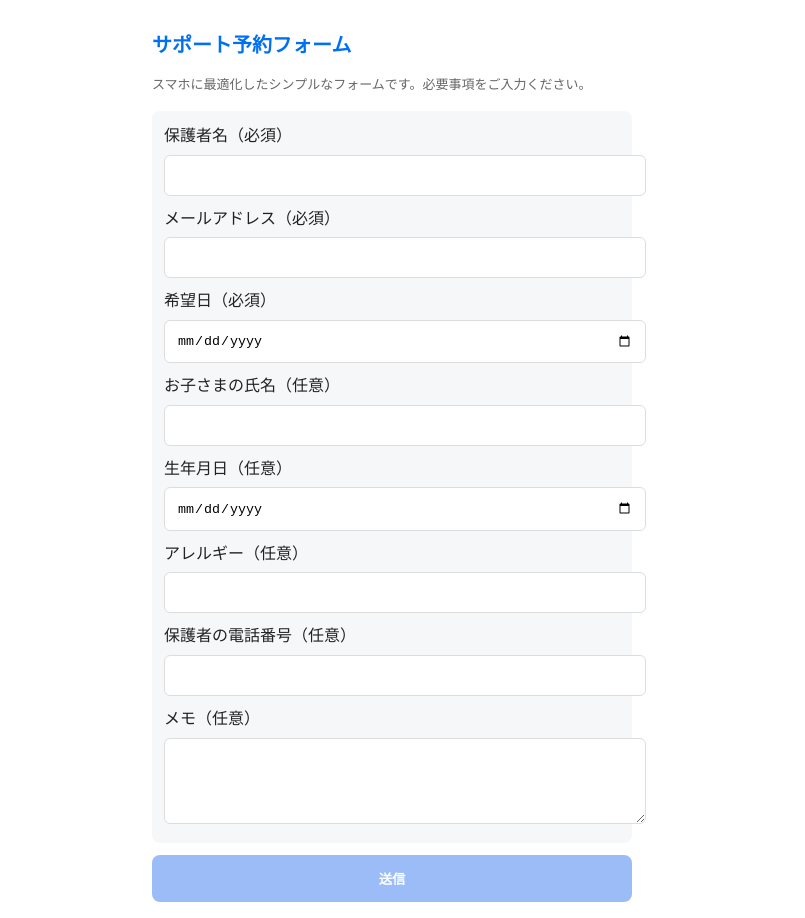
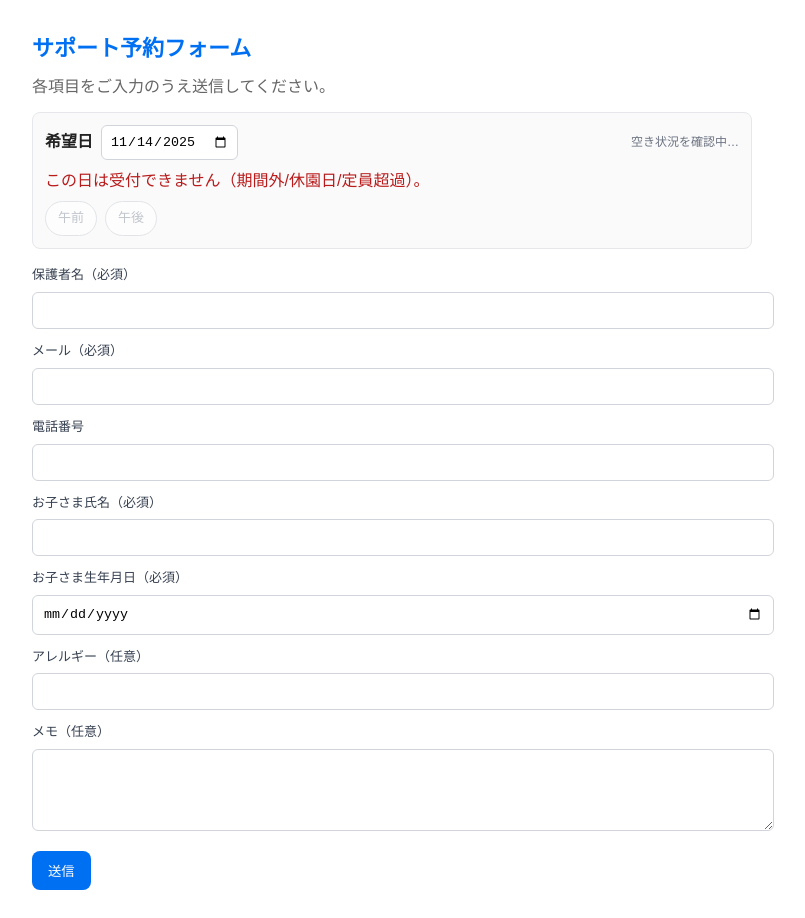
Before and after one commit to le-watanabe-y/support-you-yoro-reservation-clean, a Next.js app: page / in a window 1280 px wide. Shown: the whole page, without its empty margins (248-1053 px from the left). Built offline with nearby package versions, Linux system fonts and the light colour scheme; no server answers.

Commit message:
Update page.tsx

```diff
--- a/app/page.tsx
+++ b/app/page.tsx
@@ -1,48 +1,58 @@
 "use client";
-import { useEffect, useState } from "react";
 
-type FormState = {
-  guardianName: string;
+import { useEffect, useMemo, useState } from "react";
+
+type Availability = {
+  ok: boolean;
+  date: string;
+  left: { total: number; am: number; pm: number };
+  available: { am: boolean; pm: boolean };
+  canReserve: boolean;
+};
+
+type Form = {
+  guardian_name: string;
   email: string;
-  preferredDate: string; // YYYY-MM-DD
+  guardian_phone: string;
+  child_name: string;
+  child_birthdate: string; // YYYY-MM-DD
+  child_allergy: string;
+  date: string; // YYYY-MM-DD
+  period: "am" | "pm" | "";
   notes: string;
-  childName?: string;
-  childBirthdate?: string; // YYYY-MM-DD
-  childAllergy?: string;
-  guardianPhone?: string;
 };
 
 export default function Home() {
-  const [form, setForm] = useState<FormState>({
-    guardianName: "",
+  const today = useMemo(() => new Date().toISOString().slice(0, 10), []);
+  const [form, setForm] = useState<Form>({
+    guardian_name: "",
     email: "",
-    preferredDate: "",
+    guardian_phone: "",
+    child_name: "",
+    child_birthdate: "",
+    child_allergy: "",
+    date: today,
+    period: "",
     notes: "",
   });
-  const [status, setStatus] = useState<"idle" | "saving" | "done" | "error">("idle");
-  const [message, setMessage] = useState<string>("");
+  const [avail, setAvail] = useState<Availability | null>(null);
+  const [status, setStatus] = useState<"idle" | "checking" | "saving" | "done" | "error">("idle");
+  const [message, setMessage] = useState("");
 
-  // 定員情報
-  const [remaining, setRemaining] = useState<number | null>(null);
-  const [capacity, setCapacity] = useState<number | null>(null);
-  const [loadingCap, setLoadingCap] = useState(false);
+  // 空き状況を取得
+  useEffect(() => {
+    if (!form.date) return;
+    setStatus("checking");
+    fetch(`/api/availability?date=${form.date}`)
+      .then((r) => r.json())
+      .then((j) => setAvail(j))
+      .catch(() => setAvail(null))
+      .finally(() => setStatus("idle"));
+  }, [form.date]);
 
-  useEffect(() => {
-    const load = async () => {
-      setRemaining(null);
-      setCapacity(null);
-      if (!form.preferredDate) return;
-      setLoadingCap(true);
-      const res = await fetch(`/api/capacity?date=${form.preferredDate}`, { cache: "no-store" });
-      const json = await res.json();
-      if (json?.ok) {
-        setCapacity(json.capacity);
-        setRemaining(json.remaining);
+  function set<K extends keyof Form>(key: K, v: Form[K]) {
+    setForm((f) => ({ ...f, [key]: v }));
   }
-      setLoadingCap(false);
-    };
-    load();
-  }, [form.preferredDate]);
 
   async function onSubmit(e: React.FormEvent) {
     e.preventDefault();
@@ -60,133 +70,179 @@ export default function Home() {
 
       setStatus("done");
       setMessage(`送信しました。受付番号: ${json.id ?? "—"}`);
-      setForm({ guardianName: "", email: "", preferredDate: "", notes: "" });
-      setRemaining(null);
-      setCapacity(null);
+      // 初期化
+      setForm((f) => ({
+        ...f,
+        guardian_name: "",
+        email: "",
+        guardian_phone: "",
+        child_name: "",
+        child_birthdate: "",
+        child_allergy: "",
+        period: "",
+        notes: "",
+      }));
+      // 空き状況更新
+      const r = await fetch(`/api/availability?date=${form.date}`);
+      setAvail(await r.json());
     } catch (err: any) {
       setStatus("error");
       setMessage(err?.message ?? "送信に失敗しました");
     }
   }
 
-  const canSubmit =
-    form.guardianName && form.email && form.preferredDate && (remaining ?? 1) > 0 && status !== "saving";
+  const amDisabled =
+    !avail?.ok || !avail?.canReserve || avail?.available.am === false;
+  const pmDisabled =
+    !avail?.ok || !avail?.canReserve || avail?.available.pm === false;
 
   return (
-    <main style={{ padding: "16px", maxWidth: 480, margin: "0 auto", fontFamily: "system-ui, sans-serif" }}>
-      <h1 style={{ fontSize: 20, marginBottom: 8 }}>サポート予約フォーム</h1>
-      <p style={{ color: "#666", fontSize: 13, marginBottom: 16 }}>
-        スマホに最適化したシンプルなフォームです。必要事項をご入力ください。
+    <main style={{ padding: "16px", fontFamily: "sans-serif", maxWidth: 720, margin: "0 auto" }}>
+      <h1 style={{ fontSize: 22, marginBottom: 8 }}>サポート予約フォーム</h1>
+      <p style={{ color: "#666", margin: 0 }}>
+        各項目をご入力のうえ送信してください。
       </p>
 
-      <form onSubmit={onSubmit} style={{ display: "grid", gap: 12 }}>
-        <section style={{ background: "#f6f7f8", padding: 12, borderRadius: 8 }}>
-          <label style={{ display: "block", marginBottom: 10 }}>
-            保護者名（必須）
+      {/* 空き状況 */}
+      <section
+        style={{
+          marginTop: 12,
+          padding: 12,
+          border: "1px solid #e5e7eb",
+          borderRadius: 8,
+          background: "#fafafa",
+        }}
+      >
+        <div style={{ display: "flex", gap: 8, alignItems: "center", flexWrap: "wrap" }}>
+          <label style={{ fontWeight: 600 }}>希望日</label>
+          <input
+            type="date"
+            value={form.date}
+            onChange={(e) => set("date", e.target.value as Form["date"])}
+            style={{ padding: 8, border: "1px solid #d1d5db", borderRadius: 6 }}
+          />
+          <span style={{ marginLeft: "auto", fontSize: 12, color: "#6b7280" }}>
+            {avail?.ok
+              ? `空き：午前 ${avail.left.am} / 午後 ${avail.left.pm}（残り・総 ${avail.left.total}）`
+              : "空き状況を確認中…"}
+          </span>
+        </div>
+        {!avail?.canReserve && (
+          <div style={{ marginTop: 8, color: "#b91c1c" }}>
+            この日は受付できません（期間外/休園日/定員超過）。
+          </div>
+        )}
+        <div style={{ marginTop: 8, display: "flex", gap: 8 }}>
+          <label style={pill(amDisabled, form.period === "am")}>
+            <input
+              type="radio"
+              name="period"
+              value="am"
+              disabled={amDisabled}
+              checked={form.period === "am"}
+              onChange={() => set("period", "am")}
+              style={{ display: "none" }}
+            />
+            午前
+          </label>
+          <label style={pill(pmDisabled, form.period === "pm")}>
+            <input
+              type="radio"
+              name="period"
+              value="pm"
+              disabled={pmDisabled}
+              checked={form.period === "pm"}
+              onChange={() => set("period", "pm")}
+              style={{ display: "none" }}
+            />
+            午後
+          </label>
+        </div>
+      </section>
+
+      {/* 入力フォーム */}
+      <form onSubmit={onSubmit} style={{ marginTop: 16 }}>
+        <Field label="保護者名（必須）">
           <input
             required
-              value={form.guardianName}
-              onChange={(e) => setForm((f) => ({ ...f, guardianName: e.target.value }))}
-              style={{ width: "100%", padding: 12, marginTop: 6, borderRadius: 6, border: "1px solid #ddd" }}
+            value={form.guardian_name}
+            onChange={(e) => set("guardian_name", e.target.value)}
+            style={input}
           />
-          </label>
+        </Field>
 
-          <label style={{ display: "block", marginBottom: 10 }}>
-            メールアドレス（必須）
+        <Field label="メール（必須）">
           <input
             type="email"
             required
             value={form.email}
-              onChange={(e) => setForm((f) => ({ ...f, email: e.target.value }))}
-              style={{ width: "100%", padding: 12, marginTop: 6, borderRadius: 6, border: "1px solid #ddd" }}
+            onChange={(e) => set("email", e.target.value)}
+            style={input}
+            inputMode="email"
           />
-          </label>
+        </Field>
 
-          <label style={{ display: "block", marginBottom: 10 }}>
-            希望日（必須）
+        <Field label="電話番号">
+          <input
+            value={form.guardian_phone}
+            onChange={(e) => set("guardian_phone", e.target.value)}
+            style={input}
+            inputMode="tel"
+          />
+        </Field>
+
+        <Field label="お子さま氏名（必須）">
+          <input
+            required
+            value={form.child_name}
+            onChange={(e) => set("child_name", e.target.value)}
+            style={input}
+          />
+        </Field>
+
+        <Field label="お子さま生年月日（必須）">
           <input
             type="date"
             required
-              value={form.preferredDate}
-              onChange={(e) => setForm((f) => ({ ...f, preferredDate: e.target.value }))}
-              style={{ width: "100%", padding: 12, marginTop: 6, borderRadius: 6, border: "1px solid #ddd" }}
+            value={form.child_birthdate}
+            onChange={(e) => set("child_birthdate", e.target.value)}
+            style={input}
           />
-            <div style={{ marginTop: 6, fontSize: 12, color: "#555" }}>
-              {loadingCap && "残枠を確認中…"}
-              {!loadingCap && remaining !== null && capacity !== null && (
-                <span>
-                  {remaining > 0 ? `残り ${remaining} 枠（定員 ${capacity}）` : "満席です"}
-                </span>
-              )}
-            </div>
-          </label>
+        </Field>
 
-          <label style={{ display: "block", marginBottom: 10 }}>
-            お子さまの氏名（任意）
+        <Field label="アレルギー（任意）">
           <input
-              value={form.childName ?? ""}
-              onChange={(e) => setForm((f) => ({ ...f, childName: e.target.value }))}
-              style={{ width: "100%", padding: 12, marginTop: 6, borderRadius: 6, border: "1px solid #ddd" }}
+            value={form.child_allergy}
+            onChange={(e) => set("child_allergy", e.target.value)}
+            style={input}
           />
-          </label>
+        </Field>
 
-          <label style={{ display: "block", marginBottom: 10 }}>
-            生年月日（任意）
-            <input
-              type="date"
-              value={form.childBirthdate ?? ""}
-              onChange={(e) => setForm((f) => ({ ...f, childBirthdate: e.target.value }))}
-              style={{ width: "100%", padding: 12, marginTop: 6, borderRadius: 6, border: "1px solid #ddd" }}
-            />
-          </label>
-
-          <label style={{ display: "block", marginBottom: 10 }}>
-            アレルギー（任意）
-            <input
-              value={form.childAllergy ?? ""}
-              onChange={(e) => setForm((f) => ({ ...f, childAllergy: e.target.value }))}
-              style={{ width: "100%", padding: 12, marginTop: 6, borderRadius: 6, border: "1px solid #ddd" }}
-            />
-          </label>
-
-          <label style={{ display: "block", marginBottom: 10 }}>
-            保護者の電話番号（任意）
-            <input
-              inputMode="tel"
-              value={form.guardianPhone ?? ""}
-              onChange={(e) => setForm((f) => ({ ...f, guardianPhone: e.target.value }))}
-              style={{ width: "100%", padding: 12, marginTop: 6, borderRadius: 6, border: "1px solid #ddd" }}
-            />
-          </label>
-
-          <label style={{ display: "block" }}>
-            メモ（任意）
+        <Field label="メモ（任意）">
           <textarea
             rows={4}
             value={form.notes}
-              onChange={(e) => setForm((f) => ({ ...f, notes: e.target.value }))}
-              style={{ width: "100%", padding: 12, marginTop: 6, borderRadius: 6, border: "1px solid #ddd" }}
+            onChange={(e) => set("notes", e.target.value)}
+            style={{ ...input, height: "auto" }}
           />
-          </label>
-        </section>
+        </Field>
 
         <button
-          disabled={!canSubmit}
+          disabled={status === "saving" || !avail?.canReserve}
           type="submit"
-          style={{
-            padding: "14px 16px",
-            background: canSubmit ? "#0070f3" : "#9bbcf7",
-            color: "#fff",
-            border: 0,
-            borderRadius: 8,
-            fontWeight: 700,
-          }}
+          style={button}
         >
           {status === "saving" ? "送信中…" : "送信"}
         </button>
 
         {message && (
-          <p style={{ marginTop: 8, color: status === "error" ? "#c00" : "#067c06", fontSize: 14 }}>
+          <p
+            style={{
+              marginTop: 12,
+              color: status === "error" ? "#b91c1c" : "#065f46",
+              fontWeight: 600,
+            }}
+          >
             {message}
           </p>
         )}
@@ -194,3 +250,42 @@ export default function Home() {
     </main>
   );
 }
+
+const input: React.CSSProperties = {
+  width: "100%",
+  padding: 10,
+  border: "1px solid #d1d5db",
+  borderRadius: 6,
+};
+
+function Field(props: { label: string; children: React.ReactNode }) {
+  return (
+    <label style={{ display: "block", marginBottom: 12 }}>
+      <div style={{ fontSize: 13, marginBottom: 6, color: "#374151" }}>{props.label}</div>
+      {props.children}
+    </label>
+  );
+}
+
+const button: React.CSSProperties = {
+  padding: "10px 16px",
+  background: "#0070f3",
+  color: "#fff",
+  border: 0,
+  borderRadius: 8,
+  cursor: "pointer",
+};
+
+function pill(disabled: boolean, active: boolean): React.CSSProperties {
+  return {
+    userSelect: "none",
+    padding: "6px 12px",
+    borderRadius: 999,
+    border: "1px solid " + (active ? "#0ea5e9" : "#d1d5db"),
+    color: disabled ? "#9ca3af" : active ? "#0369a1" : "#111827",
+    background: active ? "#e0f2fe" : "#fff",
+    opacity: disabled ? 0.6 : 1,
+    cursor: disabled ? "not-allowed" : "pointer",
+    fontSize: 13,
+  };
+}
```
Lines whose indentation alone changed are shown as unchanged.
